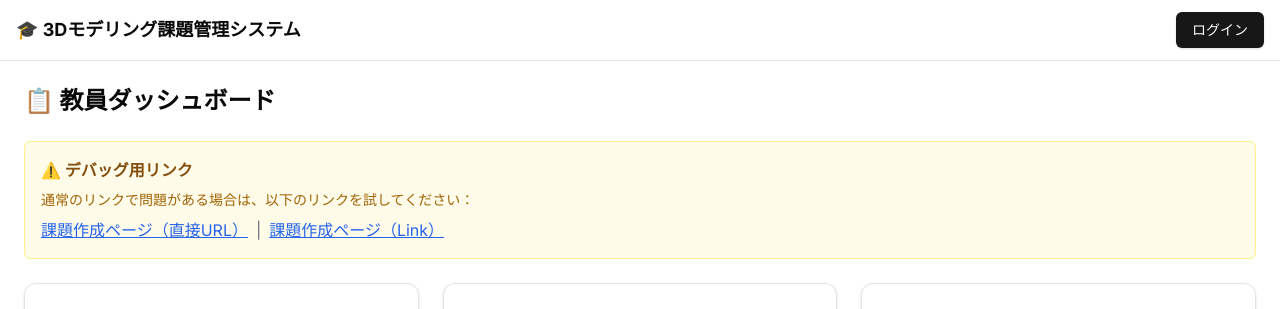
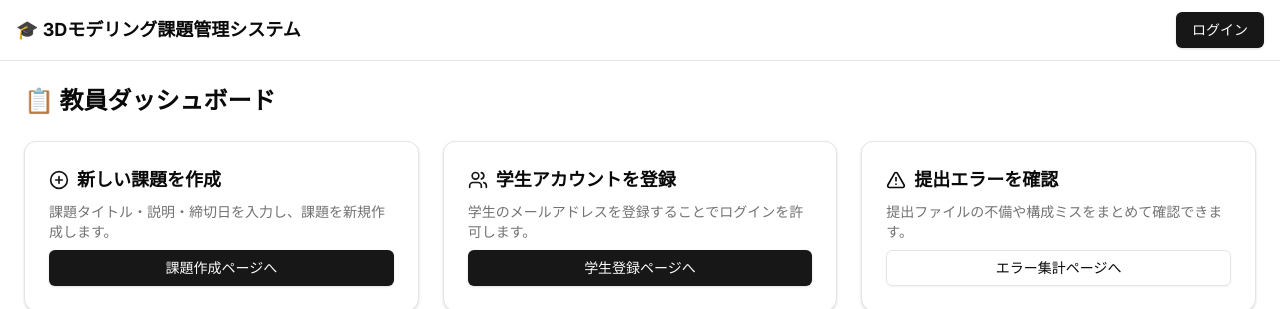
Before and after one commit to shiraishihirocom/progress_management, a Next.js app: page /dashboard/teacher in a window 1280 px wide. Shown: the top 309 px of the page. Built offline with nearby package versions, Linux system fonts and the light colour scheme; no server answers.

Commit message:
教員ダッシュボードからデバッグ用リンクを削除

```diff
--- a/app/dashboard/teacher/page.tsx
+++ b/app/dashboard/teacher/page.tsx
@@ -13,17 +13,6 @@ export default function TeacherDashboard() {
       <main className="flex-1 p-6">
         <div className="max-w-7xl mx-auto">
           <h1 className="text-2xl font-bold mb-6">📋 教員ダッシュボード</h1>
-
-          {/* デバッグ用直接リンク */}
-          <div className="mb-6 p-4 bg-yellow-50 border border-yellow-200 rounded-md">
-            <h2 className="font-bold text-yellow-800 mb-2">⚠️ デバッグ用リンク</h2>
-            <p className="text-sm text-yellow-700 mb-2">通常のリンクで問題がある場合は、以下のリンクを試してください：</p>
-            <div className="flex gap-2">
-              <a href="/assignments/new" className="text-blue-600 underline">課題作成ページ（直接URL）</a>
-              <span className="text-gray-500">|</span>
-              <Link href="/assignments/new" className="text-blue-600 underline">課題作成ページ（Link）</Link>
-            </div>
-          </div>
 
           <div className="grid gap-6 md:grid-cols-2 lg:grid-cols-3">
             {/* 課題作成 */}
```
